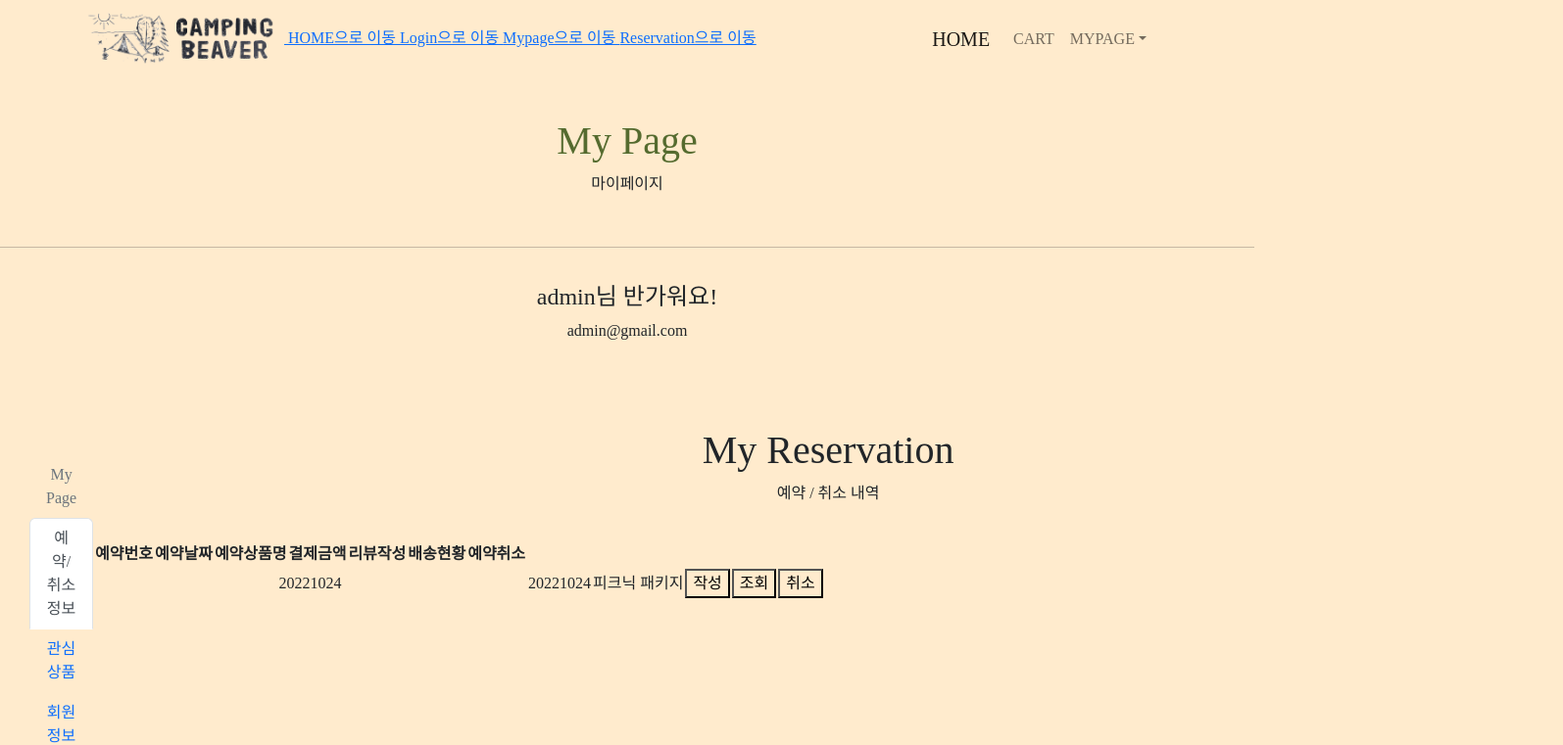
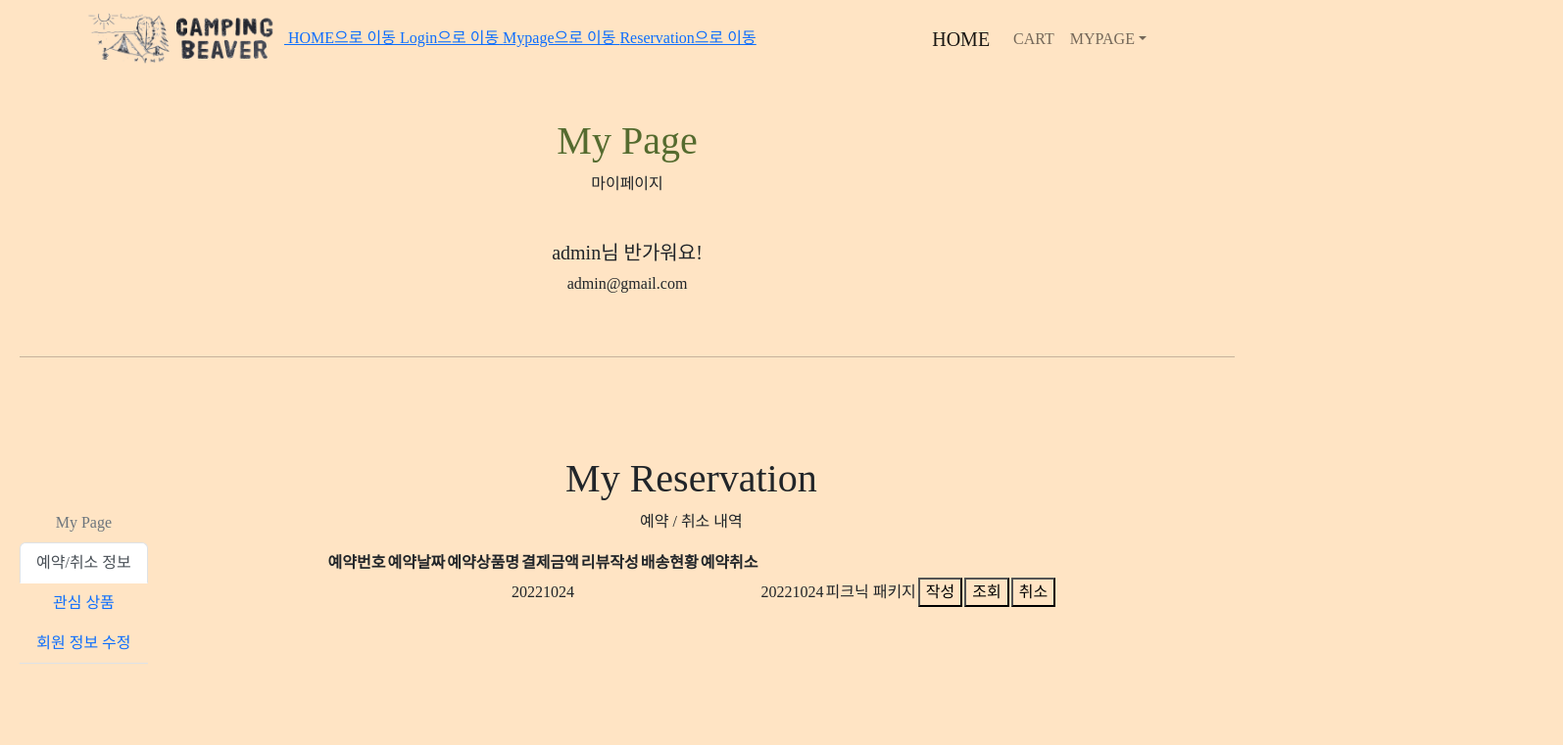
Before and after one commit to 2022-SMHRD-SW-Fullstack-1/campingbeaverFront, a React (Create React App) app in the folder campingbeaver/: page /MyPage in a window 1280 px wide. Shown: the top 761 px of the page at 98% size, 1595 px wide, since content can reach past the window. Built offline with nearby package versions, Linux system fonts and the light colour scheme; a web font is replaced by a local one.

Commit message:
마이페이지 정렬 / 아해

```diff
--- a/campingbeaver/src/App.css
+++ b/campingbeaver/src/App.css
@@ -7,5 +7,11 @@
 
 * {
   font-family: 'twayair';
-  background-color:blanchedalmond;
+  background-color:bisque;
 }
+
+
+a:hover{
+  color: black !important;
+  text-decoration: none;
+}
--- a/campingbeaver/src/pages/Mypage/MyPage.module.scss
+++ b/campingbeaver/src/pages/Mypage/MyPage.module.scss
@@ -1,28 +1,16 @@
 .top {
-
     text-align: center;
     padding: 20px;
 }
-.mypage {
+.MyPage {
     margin-top: 100px;
     color:darkolivegreen;
 }
 
-.mid {
-    display: flex;
-    flex-direction: row;
-    padding: 30px;
-}
-
-.content {
+.MyInfo {
 
     display: flex;
     flex-direction: column;
-    padding:100px;
-    align-items: center;
-    margin: 0 0 150px 300px;
+    padding: 30px;
+
 }
-a:hover{
-    color: black !important;
-    text-decoration: none;
-}
--- a/campingbeaver/src/pages/Mypage/Mypage.js
+++ b/campingbeaver/src/pages/Mypage/Mypage.js
@@ -1,42 +1,37 @@
 import React from 'react'
-
-
 import styles from './MyPage.module.scss'
 import "bootstrap/dist/css/bootstrap.min.css";
 import SideNav from './SideNav';
 import Header from '../../components/Layout/Header';
-import ReservList from './ReservCheck/ReservList';
-import WishList from './WishList';
-import ReservNotEmpty from './ReservCheck/ReservNotEmpty';
 
+const MyPage = () => {
+  return (
+    <div className={styles.top}>
+      <Header/>
 
-const Content = () => {
-  return (
-    <div>
-      <Header/>
-      <div className={styles.top}>
-          <h1 className={styles.mypage}>
+      <div>
+          <h1 className={styles.MyPage}>
           My Page
           </h1>
           <p>마이페이지</p>
       </div>
 
-          <hr></hr>
-      <div className={styles.top}>
-          <h4>
+
+      <div className={styles.MyInfo}>
+          <h5>
             admin님 반가워요!
-          </h4>
+          </h5>
           <p>admin@gmail.com</p>
       </div>
+          <hr></hr>
+
+
+      <SideNav/>
 
 
 
-      <div className={styles.mid}>
-      <div><SideNav/></div>
-
-      </div>
     </div>
   )
 }
 
-export default Content
+export default MyPage
--- a/campingbeaver/src/pages/Mypage/ReservCheck/ReservList.js
+++ b/campingbeaver/src/pages/Mypage/ReservCheck/ReservList.js
@@ -7,7 +7,7 @@ import styles from './ReservList.module.scss'
 const ReservList = () => {
   return(
     <div>
-       <div className={styles.top}>
+       <div>
           <h1 className={styles.contact}>
           My Reservation
           </h1>
@@ -15,9 +15,9 @@ const ReservList = () => {
         </div>
 
       <div>
-        <div>
+
            <ReservNotEmpty/>
-        </div>
+
       </div>
 
     </div>
--- a/campingbeaver/src/pages/Mypage/ReservCheck/ReservList.module.scss
+++ b/campingbeaver/src/pages/Mypage/ReservCheck/ReservList.module.scss
@@ -1,17 +1,17 @@
-.top {
-    width: 1500px;
-    margin: auto;
-    padding: 20px;
-    justify-content: center;
-}
+// .top {
+//     width: 800px;
+//     margin: auto;
+//     padding: 20px;
+//     justify-content: center;
+// }
 
 
-// #contact {
+// .contact {
 //     width: fit-content;
 //     margin: auto;
 // }
 
-// #contact1 {
+// .contact1 {
 //     width: fit-content;
 //     margin: auto;
 //     display: block;
--- a/campingbeaver/src/pages/Mypage/ReservCheck/ReservNotEmpty.js
+++ b/campingbeaver/src/pages/Mypage/ReservCheck/ReservNotEmpty.js
@@ -16,7 +16,7 @@ const TABLE_HEADER = [
 const ReservNotEmpty = () => {
   return (
       <table>
-        <thead>
+
           <tr>
             <th>
               {TABLE_HEADER.map(row => (
@@ -24,8 +24,8 @@ const ReservNotEmpty = () => {
               ))}
             </th>
           </tr>
-        </thead>
-        <tbody>
+
+
           <tr>
             <td>20221024</td>
             <td>20221024</td>
@@ -34,7 +34,7 @@ const ReservNotEmpty = () => {
             <td><button>조회</button></td>
             <td><button>취소</button></td>
           </tr>
-        </tbody>
+
         {/* <tbody>
         {orderList.map((item, i) => {
           return <OrderItem key={i} item={item} total={total} />;
--- a/campingbeaver/src/pages/Mypage/SideNav.js
+++ b/campingbeaver/src/pages/Mypage/SideNav.js
@@ -23,6 +23,8 @@ const SideNav = () => {
 
   return (
     <div className={styles.SideNav}>
+
+      <div>
         <Nav className="flex-column mt-5 mb-3" variant="tabs" defaultActiveKey="link-0">
           {/* <Nav.Link href="/home">Active</Nav.Link> */}
         <Nav.Link className={styles.head} eventKey="disabled" disabled>My Page</Nav.Link>
@@ -39,7 +41,13 @@ const SideNav = () => {
           회원 정보 수정
         </Nav.Link>
         </Nav>
+      </div>
+
+      <div>
         <TabContent tab={tab}/>
+      </div>
+      <div></div>
+
     </div>
   )
 }
--- a/campingbeaver/src/pages/Mypage/SideNav.module.scss
+++ b/campingbeaver/src/pages/Mypage/SideNav.module.scss
@@ -1,9 +1,12 @@
 .SideNav {
     display: flex;
     flex-direction: row;
-    text-align: center;
+    margin: auto;
+    justify-content: space-between;
+    margin-top: 100px;
 }
 
-.Nav.link {
-    text-decoration: none;
-}
+// .content {
+//     display: flex;
+//     text-align: center;
+// }
--- a/campingbeaver/src/pages/Mypage/WishList.module.scss
+++ b/campingbeaver/src/pages/Mypage/WishList.module.scss
@@ -1,16 +1,16 @@
-#top {
-    width: 800px;
-    margin: auto;
-    padding: 20px;
-    justify-content: center;
-}
+// #top {
+//     width: 800px;
+//     margin: auto;
+//     padding: 20px;
+//     justify-content: center;
+// }
 
-#contact {
+.contact {
     width: fit-content;
     margin: auto;
 }
 
-#contact1 {
+.contact1 {
     width: fit-content;
     margin: auto;
     display: block;
```
Also changed, not shown: 1 other file (tests, documents, lock files or other folders). Lines whose indentation alone changed are shown as unchanged.
